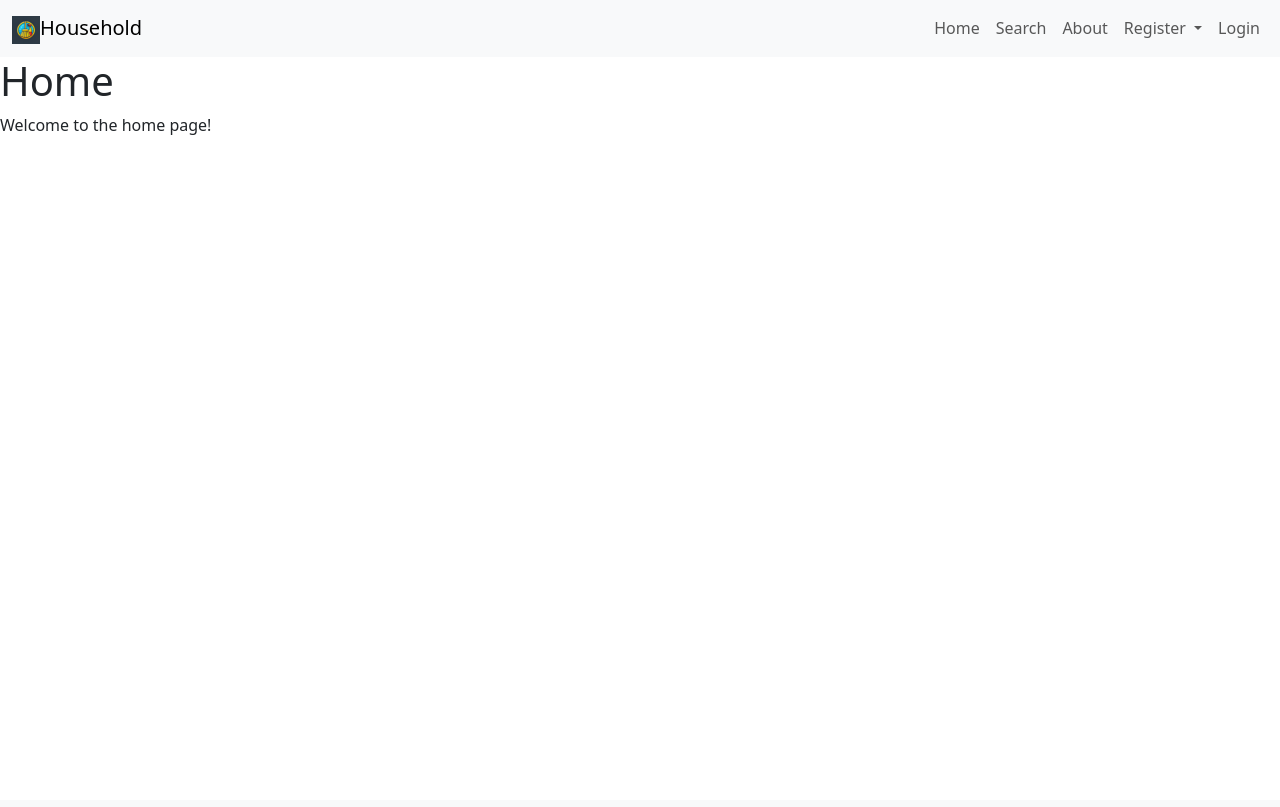
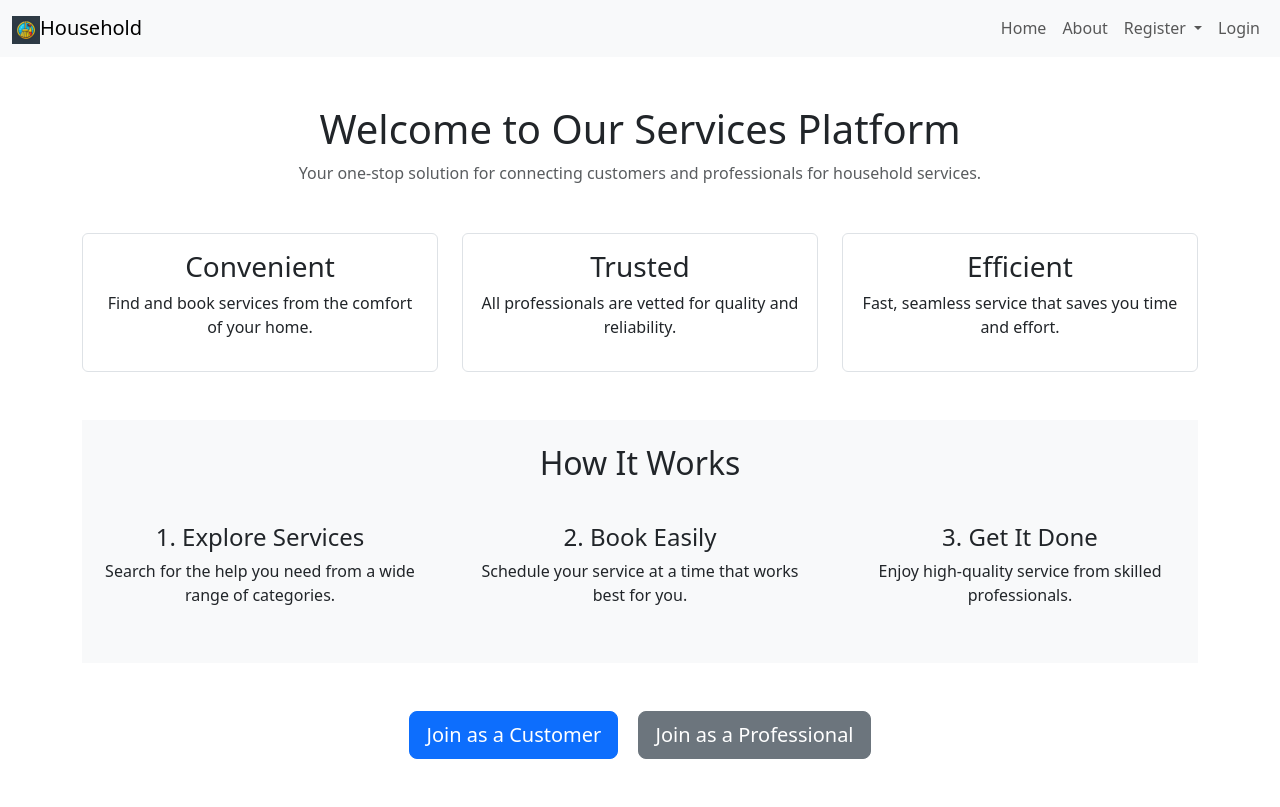
Before and after one commit to jishnujp/Household-Services, a Flask app: page / in a window 1280 px wide. Before the commit the page ends 135 px from the top, so only its background shows below. Run offline with Flask 3, Linux system fonts and the light colour scheme; parts of the project's set-up code (start-up, migrations or seed data) failed here and were passed over.

Commit message:
Add content to public home and about pages, removed search page for public

```diff
--- a/backend/app/templates/components/nav.html
+++ b/backend/app/templates/components/nav.html
@@ -18,16 +18,18 @@
                 <li class="nav-item">
                     <a class="nav-link" href="{{ url_for(session.get('role', 'public')+'.home')}}">Home</a>
                 </li>
+                {% if session.get('user')%}
                 <li class="nav-item">
                     <a class="nav-link" href="{{ url_for(session.get('role', 'public')+'.search')}}">Search</a>
                 </li>
                 <li class="nav-item">
-                    {% if session.get('user')%}
                     <a class="nav-link" href="{{ url_for(session.get('role', 'public')+'.summary')}}">Summary</a>
-                    {%else%}
+                </li>
+                {%else%}
+                <li>
                     <a class="nav-link" href="{{ url_for('public.about') }}">About</a>
-                    {%endif%}
                 </li>
+                {%endif%}
                 {% if not session.get('user')%}
                 <!-- dropdown register -->
                 <li class="nav-item dropdown">
--- a/backend/app/templates/home.html
+++ b/backend/app/templates/home.html
@@ -1,15 +1,73 @@
-{%extends 'base.html'%}
-{%block title%}Home{%endblock%}
+{% extends 'base.html' %}
+{% block title %}Welcome to Our Services Platform{% endblock %}
 
-{%block content%}
-<div class="container-fluid row justify-content-center">
-    <div class="col-6">
-        <div class="text-center">
-            <h1>Home</h1>
+{% block content %}
+<div class="container mt-4">
+    <!-- Welcome Section -->
+    <div class="text-center my-5">
+        <h1>Welcome to Our Services Platform</h1>
+        <p class="text-muted">
+            Your one-stop solution for connecting customers and professionals for household services.
+        </p>
+    </div>
+
+    <!-- About Section -->
+    <div class="row text-center mb-5">
+        <div class="col-md-4">
+            <div class="p-3 border rounded">
+                <h3>Convenient</h3>
+                <p>Find and book services from the comfort of your home.</p>
+            </div>
         </div>
-        <div class="text-center">
-            <h2>Welcome to the Home Page</h2>
+        <div class="col-md-4">
+            <div class="p-3 border rounded">
+                <h3>Trusted</h3>
+                <p>All professionals are vetted for quality and reliability.</p>
+            </div>
+        </div>
+        <div class="col-md-4">
+            <div class="p-3 border rounded">
+                <h3>Efficient</h3>
+                <p>Fast, seamless service that saves you time and effort.</p>
+            </div>
+        </div>
+    </div>
+
+    <!-- How It Works -->
+    <div class="bg-light py-4">
+        <div class="text-center mb-4">
+            <h2>How It Works</h2>
+        </div>
+        <div class="row text-center">
+            <div class="col-md-4">
+                <div class="p-3">
+                    <h4>1. Explore Services</h4>
+                    <p>Search for the help you need from a wide range of categories.</p>
+                </div>
+            </div>
+            <div class="col-md-4">
+                <div class="p-3">
+                    <h4>2. Book Easily</h4>
+                    <p>Schedule your service at a time that works best for you.</p>
+                </div>
+            </div>
+            <div class="col-md-4">
+                <div class="p-3">
+                    <h4>3. Get It Done</h4>
+                    <p>Enjoy high-quality service from skilled professionals.</p>
+                </div>
+            </div>
+        </div>
+    </div>
+
+    <!-- Call to Action -->
+    <div class="row justify-content-center my-5">
+        <div class="col-md-6 text-center">
+            <a href="{{ url_for('public.register', role='customer') }}" class="btn btn-primary btn-lg mx-2">Join as a
+                Customer</a>
+            <a href="{{ url_for('public.register', role='professional') }}" class="btn btn-secondary btn-lg mx-2">Join
+                as a Professional</a>
         </div>
     </div>
 </div>
-{%endblock%}
+{% endblock %}
--- a/backend/app/templates/index.html
+++ /dev/null
@@ -1,8 +0,0 @@
-{% extends "base.html" %}
-
-{% block title %}Home{% endblock %}
-
-{% block content %}
-<h1>Home</h1>
-<p>Welcome to the home page!</p>
-{% endblock %}
--- a/backend/app/views/public.py
+++ b/backend/app/views/public.py
@@ -24,7 +24,7 @@ public_view_bp = Blueprint("public", __name__, url_prefix="/")
 
 @public_view_bp.route("/")
 def home():
-    return render_template("index.html")
+    return render_template("home.html")
 
 
 @public_view_bp.route("/login", methods=["GET", "POST"])
@@ -125,11 +125,6 @@ def register(role):
         return render_template("register.html", role=role)
 
 
-@public_view_bp.route("/search")
-def search():
-    return render_template("search.html")
-
-
 @public_view_bp.route("/uploads/images/<filename>")
 @login_required()
 def uploaded_image(filename):
```
Also changed, not shown: backend/app/templates/about.html (+27 -2 lines), backend/app/templates/search.html (deleted, +0 -7 lines).
